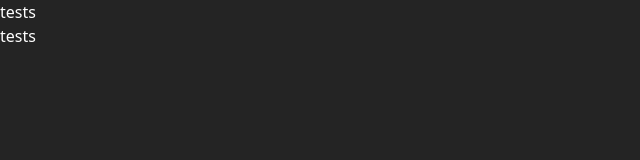
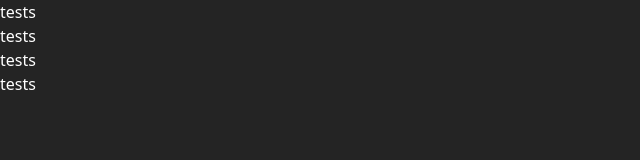
Before and after one commit to MichOchieng/podium, a Next.js app: page /predict in a window 1280 px wide. Shown: the top 160 px of the page, without its empty margins (0-640 px from the left). Built offline with nearby package versions, Linux system fonts and the light colour scheme.

Commit message:
Added dummy cards

```diff
--- a/app/predict/page.tsx
+++ b/app/predict/page.tsx
@@ -4,7 +4,9 @@ import Card from '../components/Card'
 
 const PredictPage = () => {
   return (
-    <div className='page-container aid'>
+    <div className='page-container flex-row flex-wrap aid'>
+        <Card/>
+        <Card/>
         <Card/>
         <Card/>
     </div>
```
